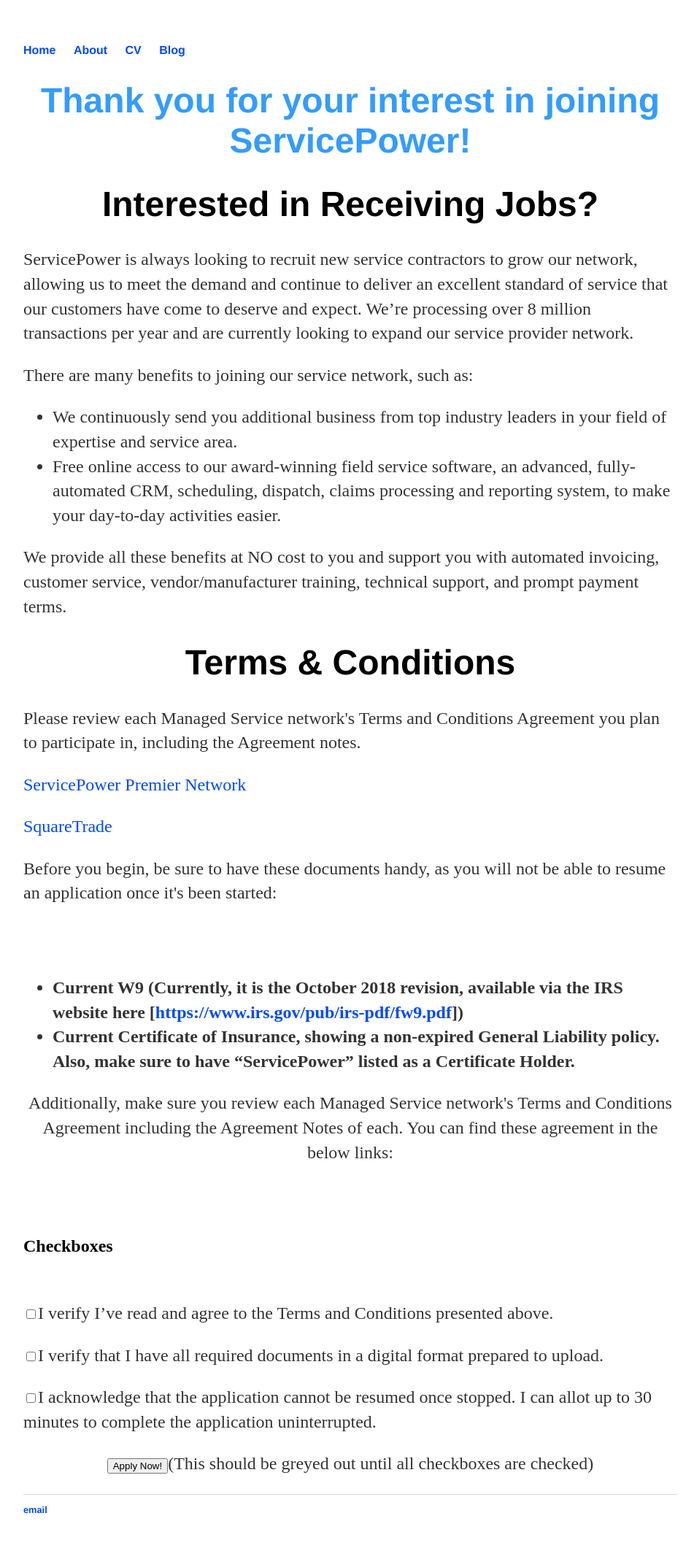
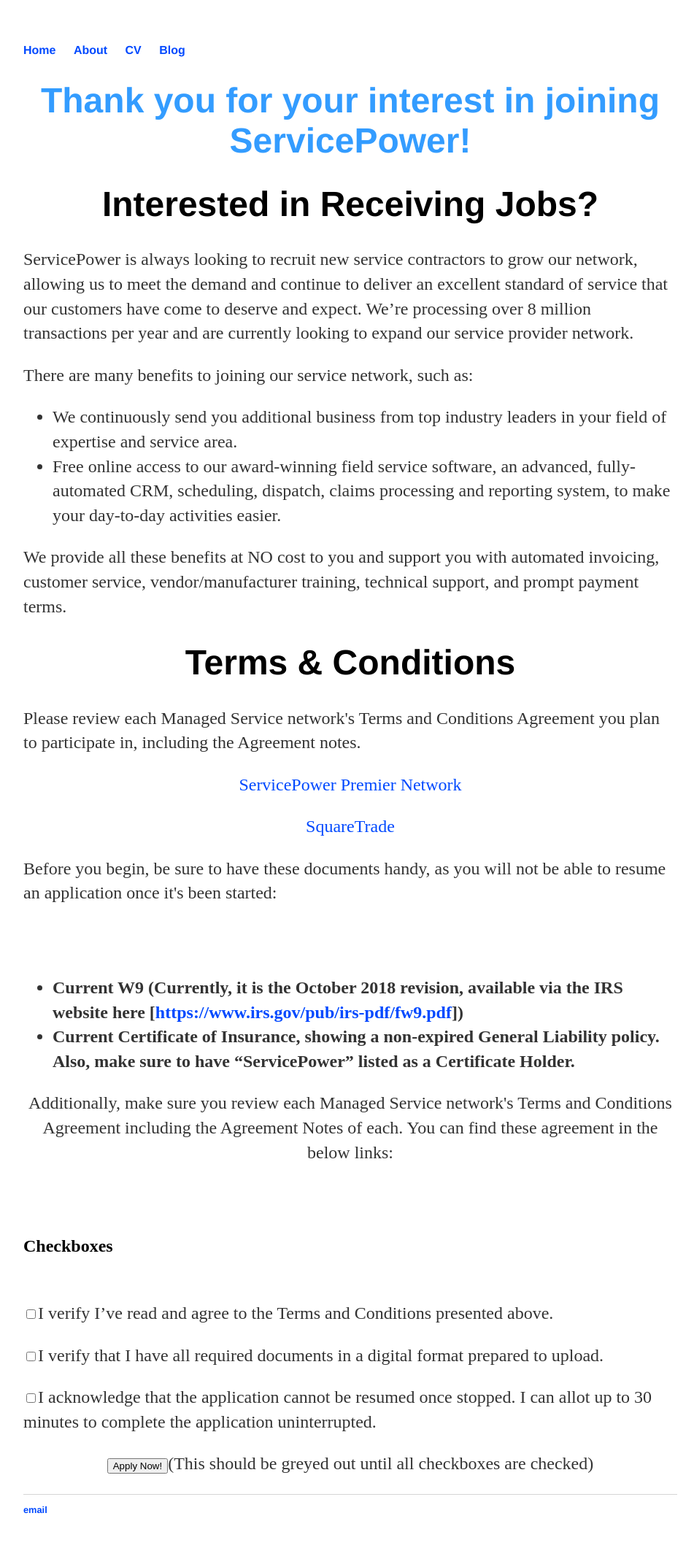
Before and after one commit to servicepowerdavid/servicepowerdavid.github.io, a Jekyll site: the page built from index.html, in a window 1280 px wide. Shown: the whole page at 73% size, without its empty margins (160-1111 px from the left). Built offline with Jekyll 4.4.1, drawn with Linux system fonts in a browser that asks for light colours.

Commit message:
Update index.html

```diff
--- a/index.html
+++ b/index.html
@@ -19,8 +19,8 @@
 
 	<p>Please review each Managed Service network's Terms and Conditions Agreement you plan to participate in, including the Agreement notes.
 	<br>
-	<p><a href="https://www.servicepower.com/hubfs/ServiceOutsourcingTaC.pdf">ServicePower Premier Network</a>
-	<p><a href="https://www.servicepower.com/hubfs/SquareTradeTaC.pdf">SquareTrade</a>
+	<p align=center><a href="https://www.servicepower.com/hubfs/ServiceOutsourcingTaC.pdf">ServicePower Premier Network</a>
+	<p align=center><a href="https://www.servicepower.com/hubfs/SquareTradeTaC.pdf">SquareTrade</a>
 
 
 
```
